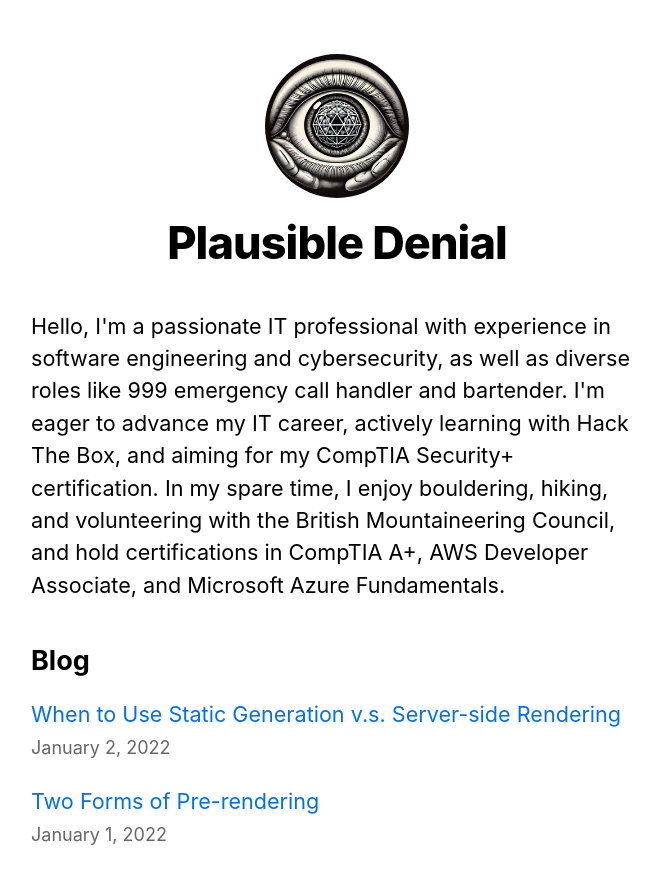
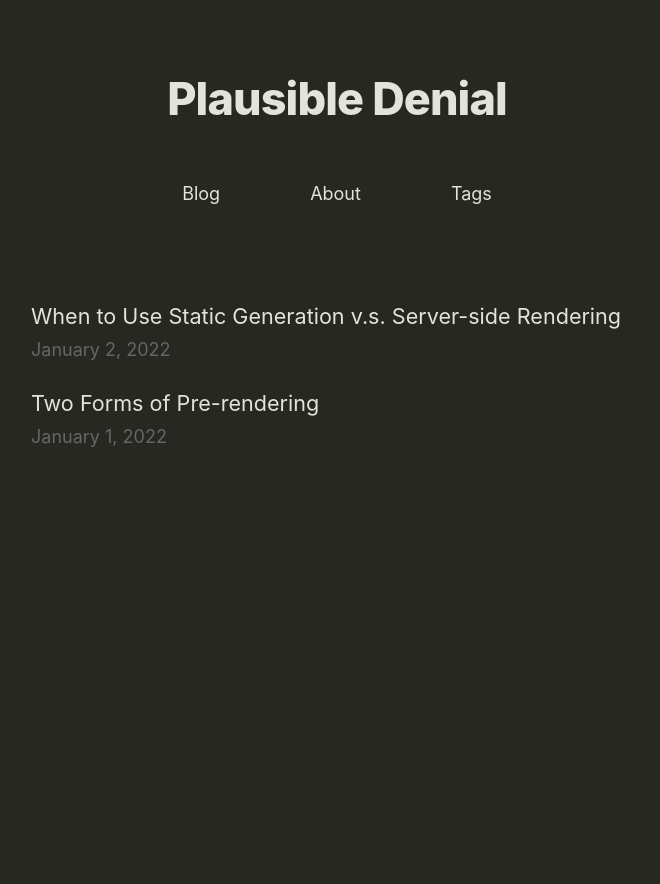
Before and after one commit to durosyan/durosyan, a Next.js app: page / in a window 1280 px wide. Shown: the top 884 px of the page, without its empty margins (303-963 px from the left). After the commit the page ends 800 px from the top, so only its background shows below. Built offline with nearby package versions, Linux system fonts and the light colour scheme.

Commit message:
changing theme

```diff
--- a/components/layout.js
+++ b/components/layout.js
@@ -1,12 +1,28 @@
 import Head from 'next/head';
-import Image from 'next/image';
-import profilePic from '../public/images/profile.png';
 import styles from './layout.module.css';
 import utilStyles from '../styles/utils.module.css';
 import Link from 'next/link';
 
 const name = 'Plausible Denial';
 export const siteTitle = 'another next js blog';
+
+function Navigation() {
+  return (
+    <nav className={styles.nav}>
+      <ul>
+        <li>
+          <Link href="/">Blog</Link>
+        </li>
+        <li>
+          <Link href="/about">About</Link>
+        </li>
+        <li>
+          <Link href="/tags">Tags</Link>
+        </li>
+      </ul>
+    </nav>
+  );
+}
 
 export default function Layout({ children, home }) {
   return (
@@ -15,42 +31,24 @@ export default function Layout({ children, home }) {
         <link rel="icon" href="/favicon.ico" />
         <meta
           name="description"
-          content="Plausible Denials Next.js blog"
+          content="A blog about software engineering, cybersecurity, and other topics."
         />
-        {/* <meta
-          property="og:image"
-          content={`https://og-image.vercel.app/${encodeURI(
-            siteTitle,
-          )}.png?theme=light&md=0&fontSize=75px&images=https%3A%2F%2Fassets.zeit.co%2Fimage%2Fupload%2Ffront%2Fassets%2Fdesign%2Fnextjs-black-logo.svg`}
-        /> */}
         <meta name="og:title" content={siteTitle} />
         <meta name="twitter:card" content="summary_large_image" />
       </Head>
       <header className={styles.header}>
         {home ? (
           <>
-            <Image
-              priority
-              src={profilePic}
-              className={utilStyles.borderCircle}
-              height={144}
-              width={144}
-              alt={name}
-            />
-            <h1 className={utilStyles.heading2Xl}>{name}</h1>
+            <div className={styles.headerHome}>
+              <div>
+                <h1 className={utilStyles.heading2Xl}>{name}</h1>
+              </div>
+            </div>
+            <Navigation />
           </>
         ) : (
           <>
-            <Link href="/">
-              <Image
-                priority
-                src={profilePic}
-                className={utilStyles.borderCircle}
-                height={108}
-                width={108}
-                alt={name}
-              />
-            </Link>
+            <Link href="/" />
             <h2 className={utilStyles.headingLg}>
               <Link href="/" className={utilStyles.colorInherit}>
                 {name}
--- a/components/layout.module.css
+++ b/components/layout.module.css
@@ -13,3 +13,27 @@
 .backToHome {
   margin: 3rem 0 0;
 }
+
+.nav {
+  margin: 2rem 0 5rem;
+}
+
+.nav ul {
+  display: flex;
+  flex-direction: row;
+  justify-content: center;
+  align-items: center;
+  padding: 0;
+  list-style-type: none;
+  margin: 0 1rem;
+  gap: 5rem;
+}
+
+.nav a {
+  text-decoration: none;
+}
+
+.nav a:hover {
+  color: #AC6218;
+  text-decoration: underline;
+}
--- a/pages/index.js
+++ b/pages/index.js
@@ -11,11 +11,7 @@ export default function Home({ allPostsData }) {
       <Head>
         <title>{siteTitle}</title>
       </Head>
-      <section className={utilStyles.headingMd}>
-        <p>Hello, I'm a passionate IT professional with experience in software engineering and cybersecurity, as well as diverse roles like 999 emergency call handler and bartender. I'm eager to advance my IT career, actively learning with Hack The Box, and aiming for my CompTIA Security+ certification. In my spare time, I enjoy bouldering, hiking, and volunteering with the British Mountaineering Council, and hold certifications in CompTIA A+, AWS Developer Associate, and Microsoft Azure Fundamentals.</p>
-      </section>
       <section className={`${utilStyles.headingMd} ${utilStyles.padding1px}`}>
-        <h2 className={utilStyles.headingLg}>Blog</h2>
         <ul className={utilStyles.list}>
           {allPostsData.map(({ id, date, title }) => (
             <li className={utilStyles.listItem} key={id}>
--- a/styles/global.css
+++ b/styles/global.css
@@ -16,6 +16,8 @@ body {
     sans-serif;
   line-height: 1.6;
   font-size: 18px;
+  background-color: #272822;
+  color: #E3E3DD;
 }
 
 * {
@@ -23,7 +25,7 @@ body {
 }
 
 a {
-  color: #0070f3;
+  color: #E3E3DD;
   text-decoration: none;
 }
 
```
Also changed, not shown: pages/about.js (added, +17 -0 lines), 1 other file (tests, documents, lock files or other folders).
